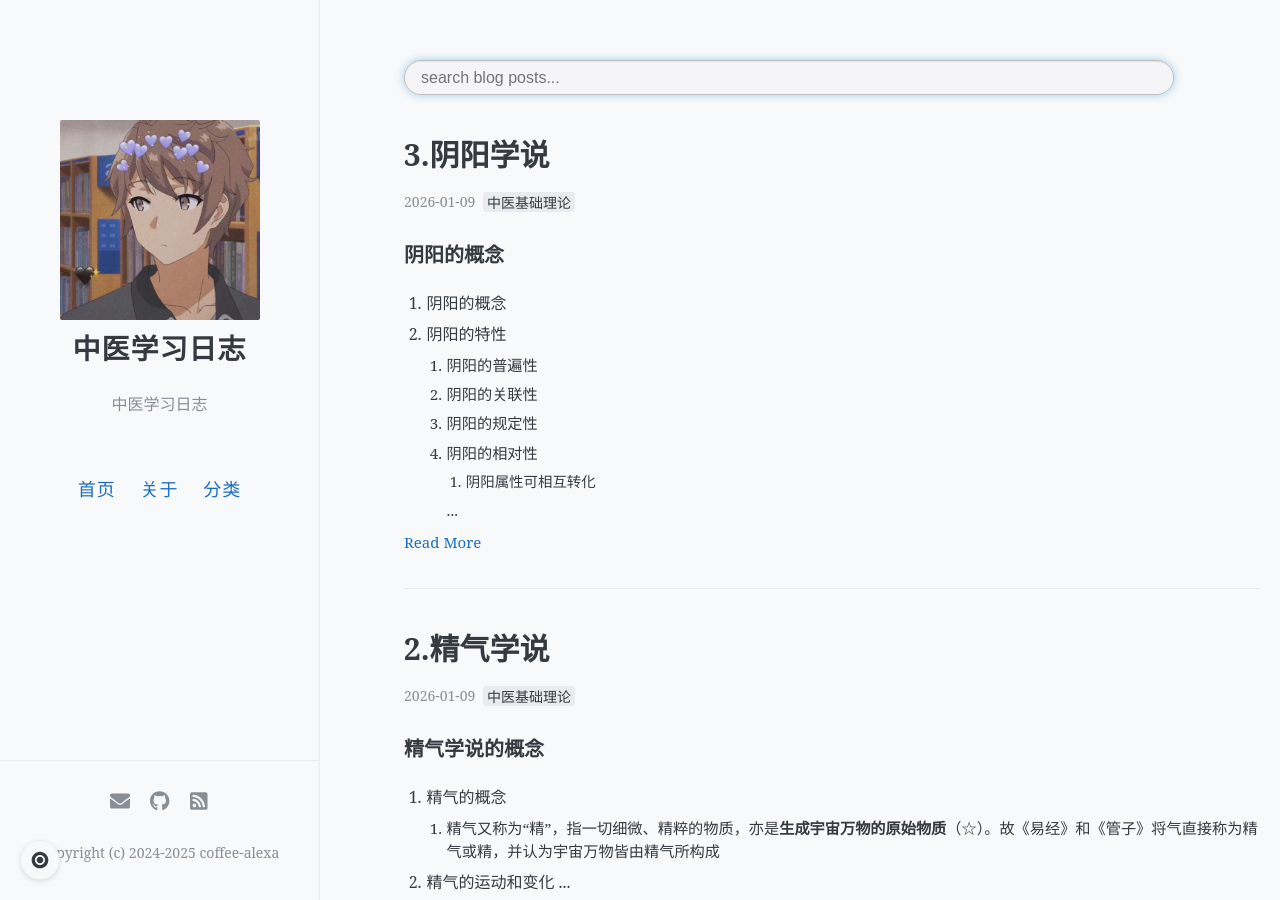
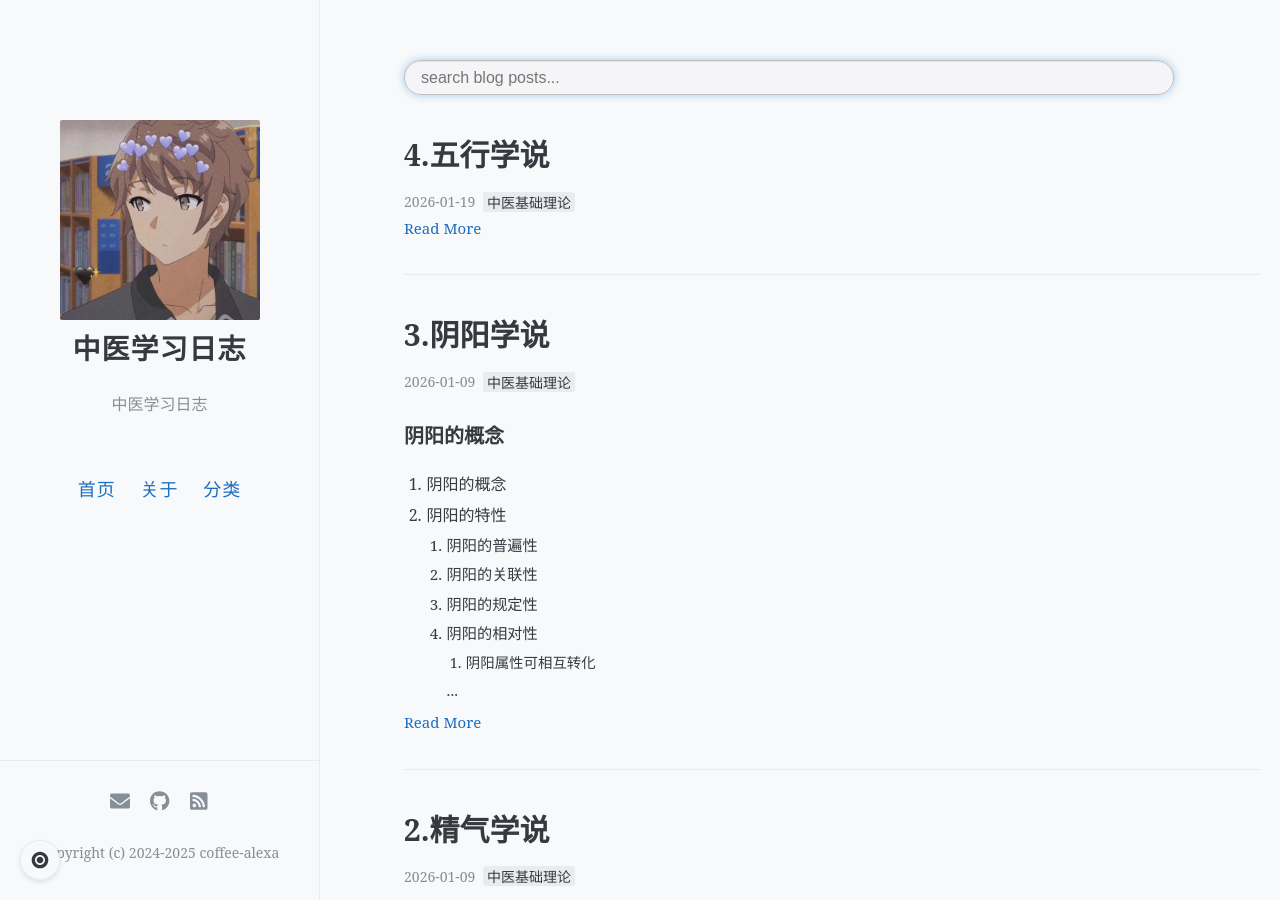
Before and after one commit to coffee-alexa/coffee-alexa.github.io, a Jekyll site: the page built from index.html, in a window 1280 px wide and 900 px high. Built offline with Jekyll 4.4.1, drawn with Linux system fonts in a browser that asks for light colours; a script that is not in the unit is left out; the list of posts is cut into pages by our own code.

Commit message:
测试图片

```diff
--- /dev/null
+++ b/_posts/2025-01-19-五行学说.md
@@ -0,0 +1,10 @@
+---
+layout: post
+title: "4.五行学说"
+date: 2026-01-19
+tags: [中医基础理论]
+toc: false
+comments: true
+author: jia
+
+---
```
Also changed, not shown: _posts/2025-01-09-阴阳学说.md (+2 -2 lines), images/中医基础/五行考点.png (added).
